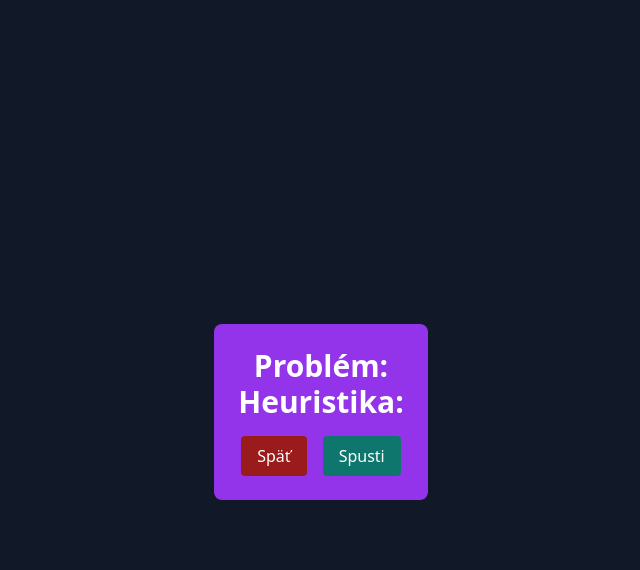
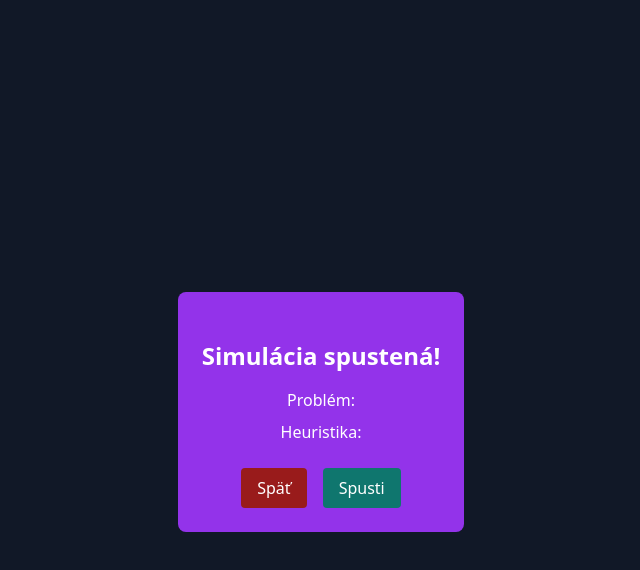
Before and after one commit to marek311/heuristics, a React (Create React App) app: page /visualization in a window 1280 px wide. Both pictures are taken after a click on the button "Spusti". Shown: the top 570 px of the page, without its empty margins (319-959 px from the left). Built offline with nearby package versions, Linux system fonts and the light colour scheme.

Commit message:
navigation + simulation page foundation

```diff
--- a/src/InputReader.js
+++ b/src/InputReader.js
@@ -1,11 +1,23 @@
 import { useLocation } from 'react-router-dom';
+import { useNavigate }  from "react-router-dom";
+import { useState } from 'react';
 
 function InputReader() {
+
     const location = useLocation();
+    const navigate = useNavigate();
 
     const query = new URLSearchParams(location.search);
     const heuristic = query.get('heuristic');
     const problem = query.get('problem');
+
+    const [showForm, setShowForm] = useState(true);
+
+    const [weights, setWeights] = useState('');
+    const [prices, setPrices] = useState('');
+    const [capacity, setCapacity] = useState('');
+    const [xCoordinates, setXCoordinates] = useState('');
+    const [yCoordinates, setYCoordinates] = useState('');
 
     const renderInputFields = () => {
         switch (problem) {
@@ -14,11 +26,11 @@ function InputReader() {
                 <div>
                     <label className="block text-white mb-2">Zadajte pole hmotnosti predmetov:</label>
                     <input type="text" className="p-2 mb-4 text-black border rounded w-full"
-                               placeholder="Hmotnosti predmetov" />
+                           placeholder="Hmotnosti predmetov"/>
 
                     <label className="block text-white mb-2">Zadajte pole cien predmetov:</label>
                     <input type="text" className="p-2 mb-4 text-black border rounded w-full"
-                               placeholder="Ceny predmetov" />
+                           placeholder="Ceny predmetov"/>
 
                     <label className="block text-white mb-2">Zadajte kapacitu batohu:</label>
                     <input type="text" className="p-2 mb-4 text-black border rounded w-full"
@@ -42,21 +54,47 @@ function InputReader() {
         }
     };
 
+    const handleRunSimulation = () => {
+        setShowForm(false);
+    };
+
+    const handleGoBack = () => {
+        navigate(`/`);
+    };
+
     return (
         <div
             className=" mb-4 flex flex-col items-center justify-center w-fit h-fit text-white p-6 bg-purple-600 rounded-lg mx-auto my-10">
-            <h2 className="text-3xl font-bold">
-                Problém: {problem}
-            </h2>
-            <h2 className="text-3xl font-bold">
-                Heuristika: {heuristic}
-            </h2>
+            {showForm ? (
+                <>
                     {renderInputFields()}
+                </>
+            ) : (
+                <div className="text-center mt-6">
+                    <h3 className="text-2xl font-bold mb-4">Simulácia spustená!</h3>
+                    <p className="text-white mb-2">Problém: {problem}</p>
+                    <p className="text-white mb-2">Heuristika: {heuristic}</p>
+                    {problem === 'Knapsack' && (
+                        <div>
+                            <p className="text-white mb-2">Hmotnosti: {weights}</p>
+                            <p className="text-white mb-2">Ceny: {prices}</p>
+                            <p className="text-white mb-2">Kapacita batohu: {capacity}</p>
+                        </div>
+                    )}
+                    {problem === 'TSP' && (
+                        <div>
+                            <p className="text-white mb-2">X súradnice: {xCoordinates}</p>
+                            <p className="text-white mb-2">Y súradnice: {yCoordinates}</p>
+                        </div>
+                    )}
+                </div>
+            )}
             <div className="flex space-x-4 mt-4">
-                <button className="px-4 py-2 bg-red-800 rounded hover:bg-red-950">
+                <button onClick={handleGoBack} className="px-4 py-2 bg-red-800 rounded hover:bg-red-950">
                     Späť
                 </button>
-                <button className="px-4 py-2 bg-teal-700 rounded hover:bg-purple-700">
+                <button onClick={handleRunSimulation}
+                        className="px-4 py-2 bg-teal-700 rounded hover:bg-purple-700">
                     Spusti
                 </button>
             </div>
```
Lines whose indentation alone changed are shown as unchanged.
